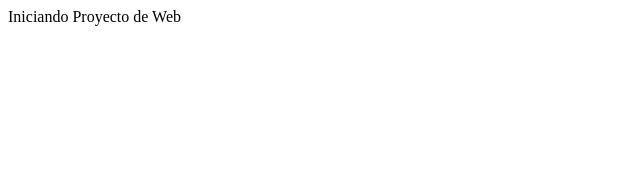
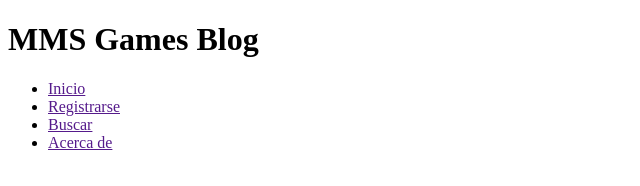
Before and after one commit to Betsysanchez26/ProyectoWeb, a plain HTML site: page index.html in a window 1280 px wide. Shown: the whole page, without its empty margins (0-640 px from the left). Drawn offline with Linux system fonts and the light colour scheme.

Commit message:
Inicio del menú

```diff
--- a/css/estilos.css
+++ b/css/estilos.css
@@ -0,0 +1,4 @@
+@import url('https://fonts.googleapis.com/css?family=Anton');
+h1{
+    font-family: 'Anton', sans-serif;
+}
--- a/index.html
+++ b/index.html
@@ -7,6 +7,19 @@
         <link rel="stylesheet" href="css/estilos.css">
     </head>
     <body>
-        <label>Iniciando Proyecto de Web </label>
+        <header class="header">
+            <div class="contenedor">
+                <h1 class="logo">MMS Games Blog</h1>
+                <span class="menu_icon"></span>
+                <nav class="nav">
+                    <ul class="menu">
+                        <li class="menu__link"><a href="">Inicio</a></li>
+                        <li class="menu__link"><a href="">Registrarse</a></li>
+                        <li class="menu__link"><a href="">Buscar</a></li>
+                        <li class="menu__link"><a href="">Acerca de</a></li>
+                    </ul>
+                </nav>
+            </div>
+        </header>
     </body>
 </html>
```
Also changed, not shown: img/menu_icon.JPG (added), img/menu_icon.PNG (added).
